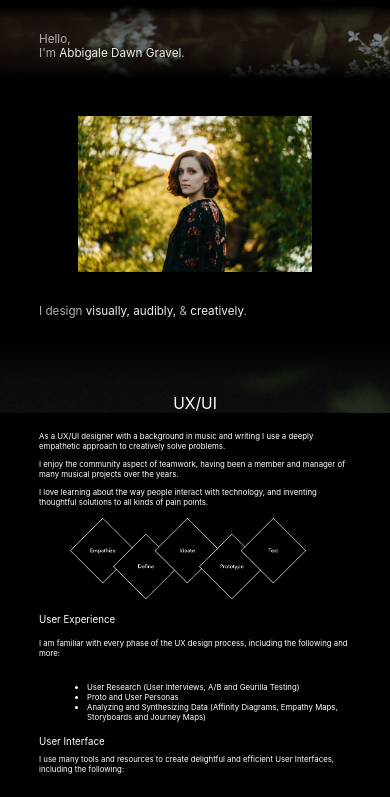
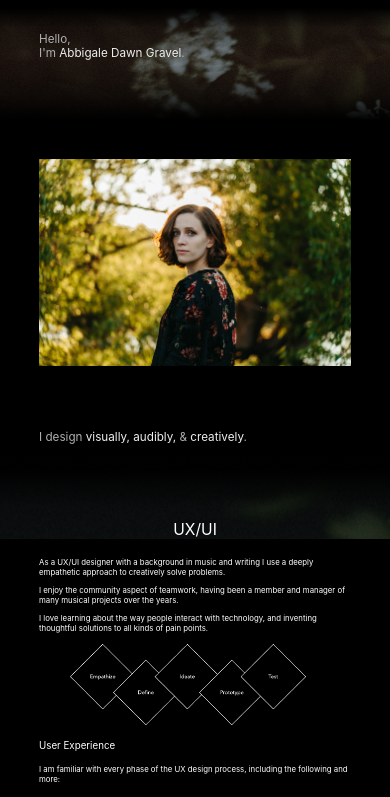
Before and after one commit to kielzor/abbigale-dawn-gravel-portfolio, a React (Create React App) app in the folder abbigale-dawn-gravel-portfolio/: page / in a window 390 px wide. Shown: the top 797 px of the page. Built offline with nearby package versions, Linux system fonts and the light colour scheme.

Commit message:
Space out main page on mobile

```diff
--- a/abbigale-dawn-gravel-portfolio/src/MainPage/Profile/MobileProfile.css
+++ b/abbigale-dawn-gravel-portfolio/src/MainPage/Profile/MobileProfile.css
@@ -6,7 +6,7 @@
   background-image: url("../../images/hero-flowers.png");
   background-size: cover;
   width: 100%;
-  height: 10vh;
+  height: 15vh;
 }
 
 .mobile-top-bio-text {
@@ -42,6 +42,7 @@
 }
 
 .mobile-profile-pic {
-  width: 60%;
+  width: 80%;
   text-align: center;
+  margin-bottom: 2rem;
 }
--- a/abbigale-dawn-gravel-portfolio/src/MainPage/Profile/Profile.css
+++ b/abbigale-dawn-gravel-portfolio/src/MainPage/Profile/Profile.css
@@ -45,17 +45,3 @@
   width: 60%;
   text-align: center;
 }
-
-@media screen and (max-width: 1200px) {
-  .bio-header-container {
-    height: 10vh;
-  }
-
-  .top-bio-text {
-    padding: 2rem 0 0 0;
-  }
-
-  .bio-text {
-    font-size: 3vw;
-  }
-}
```
